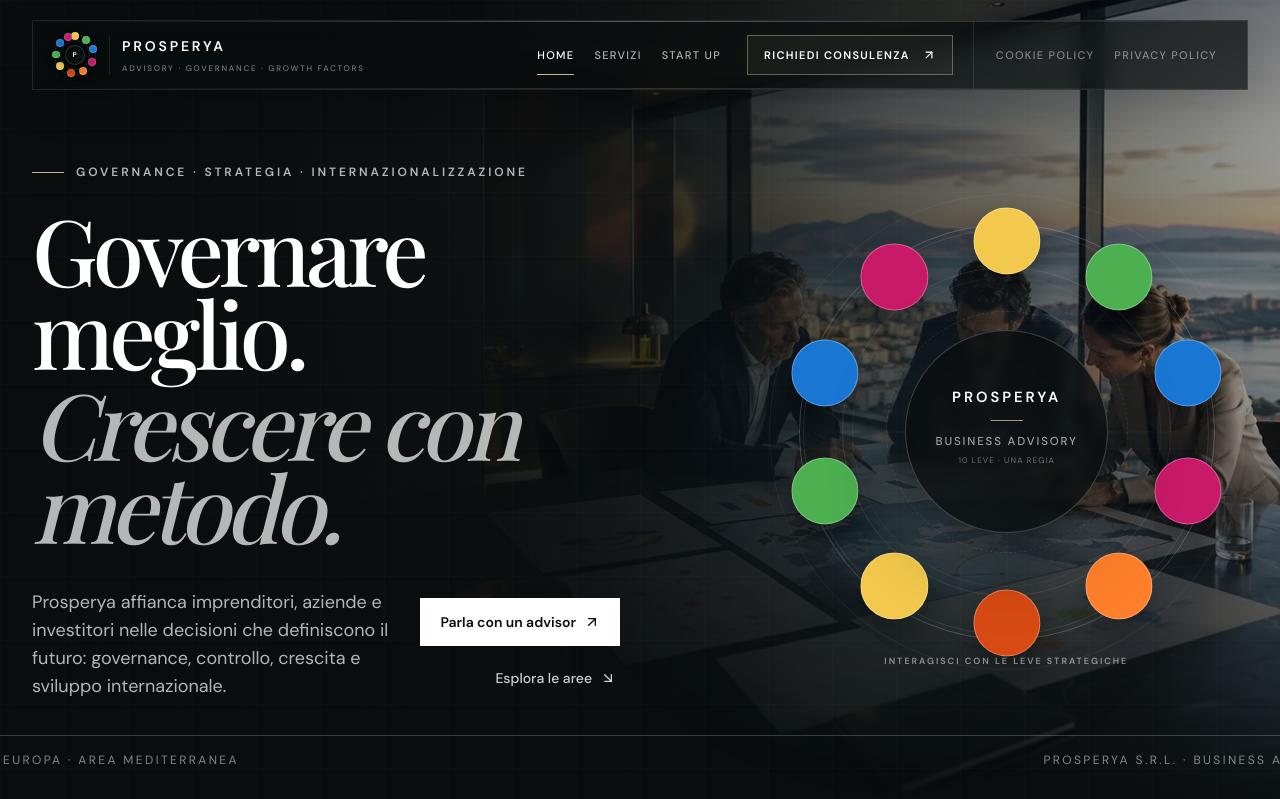
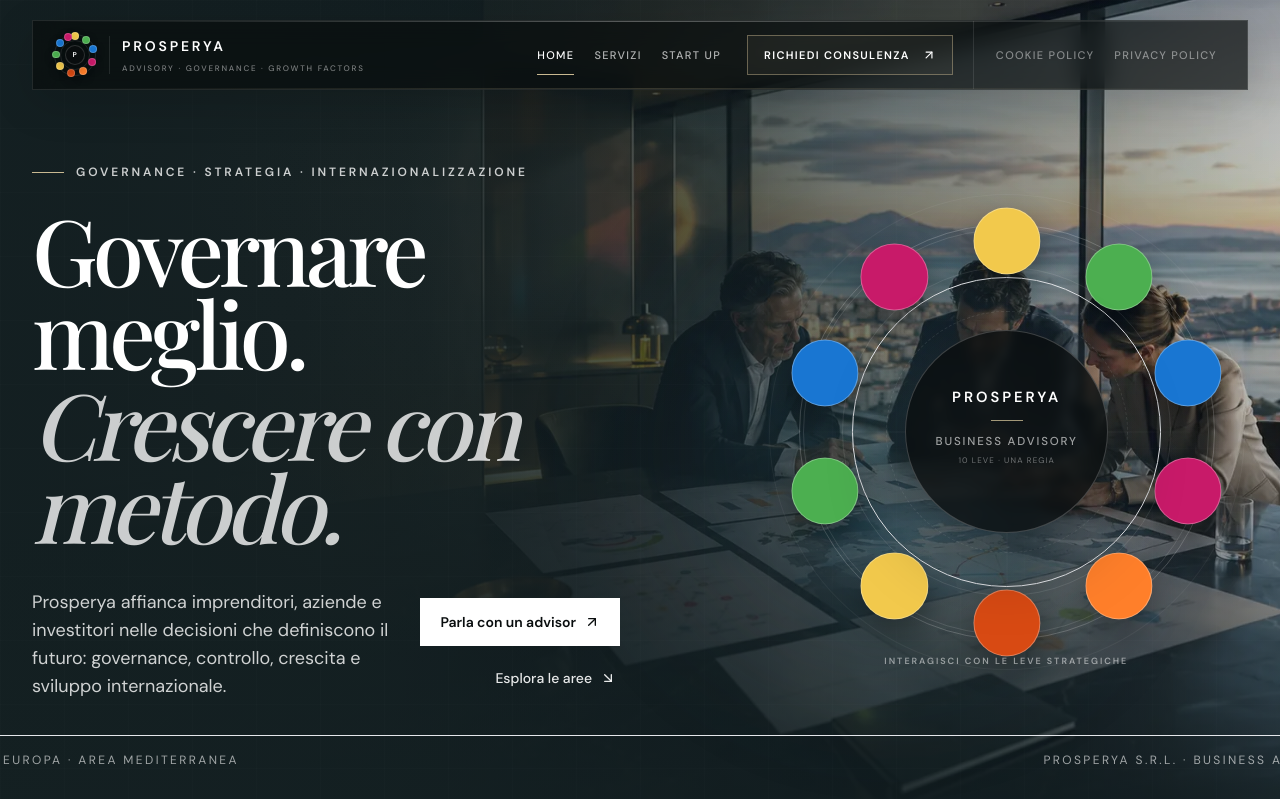
Before and after one commit to gaetanomeli95-lab/Prosperya-site, a Next.js app: page / in a window 1280 px wide. Shown: the top 799 px of the page. Built offline with nearby package versions, Linux system fonts and the light colour scheme; a web font is replaced by a local one.

Commit message:
design: brighten hero while preserving premium contrast

```diff
--- a/src/components/Hero.tsx
+++ b/src/components/Hero.tsx
@@ -9,7 +9,7 @@ import { InteractiveBrandMark } from './InteractiveBrandMark';
 
 export function Hero() {
   return (
-    <section className="relative min-h-[100svh] w-full overflow-hidden bg-night text-white" aria-label="Hero">
+    <section className="relative min-h-[100svh] w-full overflow-hidden bg-[#142022] text-white" aria-label="Hero">
       <div className="absolute inset-0">
         <Image
           src="/images/hero1.webp"
@@ -19,85 +19,53 @@ export function Hero() {
           priority
           sizes="100vw"
         />
-        <div className="absolute inset-0 bg-[linear-gradient(90deg,rgba(9,13,14,.99)_0%,rgba(9,13,14,.95)_36%,rgba(9,13,14,.70)_62%,rgba(9,13,14,.30)_100%)]" />
-        <div className="absolute inset-0 bg-[linear-gradient(180deg,rgba(9,13,14,.22)_0%,rgba(9,13,14,.06)_48%,rgba(9,13,14,.88)_100%)]" />
-        <div className="absolute inset-0 prosperya-grid opacity-35" />
-        <div className="absolute right-[8%] top-[20%] hidden h-[36rem] w-[36rem] rounded-full bg-[radial-gradient(circle,rgba(49,95,103,.18),transparent_68%)] blur-3xl lg:block" />
+        <div className="absolute inset-0 bg-[linear-gradient(90deg,rgba(20,32,34,.96)_0%,rgba(20,32,34,.90)_34%,rgba(20,32,34,.58)_62%,rgba(20,32,34,.18)_100%)]" />
+        <div className="absolute inset-0 bg-[linear-gradient(180deg,rgba(20,32,34,.14)_0%,rgba(20,32,34,.03)_48%,rgba(20,32,34,.72)_100%)]" />
+        <div className="absolute inset-0 prosperya-grid opacity-28" />
+        <div className="absolute right-[8%] top-[20%] hidden h-[36rem] w-[36rem] rounded-full bg-[radial-gradient(circle,rgba(63,121,131,.24),transparent_68%)] blur-3xl lg:block" />
       </div>
 
       <div className="relative z-10 mx-auto flex min-h-[100svh] max-w-[1480px] flex-col justify-end px-5 pb-8 pt-28 sm:px-6 sm:pb-10 sm:pt-32 lg:justify-center lg:px-8 lg:pb-16 lg:pt-32">
         <div className="grid items-center gap-10 lg:grid-cols-12 lg:gap-6 xl:gap-10">
           <div className="lg:col-span-7 xl:col-span-6">
-            <motion.div
-              initial={{ opacity: 0, y: 14 }}
-              animate={{ opacity: 1, y: 0 }}
-              transition={{ duration: 0.65 }}
-              className="mb-5 flex items-center gap-3 sm:mb-7"
-            >
+            <motion.div initial={{ opacity: 0, y: 14 }} animate={{ opacity: 1, y: 0 }} transition={{ duration: 0.65 }} className="mb-5 flex items-center gap-3 sm:mb-7">
               <span className="h-px w-8 shrink-0 bg-sand" />
-              <p className="eyebrow max-w-[16rem] !text-white/70 sm:max-w-none">{home.hero.eyebrow}</p>
+              <p className="eyebrow max-w-[16rem] !text-white/78 sm:max-w-none">{home.hero.eyebrow}</p>
             </motion.div>
 
-            <motion.h1
-              initial={{ opacity: 0, y: 22 }}
-              animate={{ opacity: 1, y: 0 }}
-              transition={{ duration: 0.8, delay: 0.08 }}
-              className="max-w-[940px] text-[clamp(2.7rem,13vw,4.9rem)] font-heading font-medium leading-[0.9] tracking-tighter2 !text-white sm:text-[clamp(3.3rem,8.7vw,6rem)] lg:text-[clamp(4.2rem,7.2vw,7.7rem)]"
-            >
+            <motion.h1 initial={{ opacity: 0, y: 22 }} animate={{ opacity: 1, y: 0 }} transition={{ duration: 0.8, delay: 0.08 }} className="max-w-[940px] text-[clamp(2.7rem,13vw,4.9rem)] font-heading font-medium leading-[0.9] tracking-tighter2 !text-white sm:text-[clamp(3.3rem,8.7vw,6rem)] lg:text-[clamp(4.2rem,7.2vw,7.7rem)]">
               Governare meglio.
-              <span className="mt-2 block italic !text-white/70">Crescere con metodo.</span>
+              <span className="mt-2 block italic !text-white/78">Crescere con metodo.</span>
             </motion.h1>
 
-            <motion.div
-              initial={{ opacity: 0, scale: 0.94, y: 18 }}
-              animate={{ opacity: 1, scale: 1, y: 0 }}
-              transition={{ duration: 0.8, delay: 0.18 }}
-              className="mx-auto mt-7 w-full max-w-[360px] sm:max-w-[410px] lg:hidden"
-            >
+            <motion.div initial={{ opacity: 0, scale: 0.94, y: 18 }} animate={{ opacity: 1, scale: 1, y: 0 }} transition={{ duration: 0.8, delay: 0.18 }} className="mx-auto mt-7 w-full max-w-[360px] sm:max-w-[410px] lg:hidden">
               <InteractiveBrandMark />
             </motion.div>
 
-            <motion.div
-              initial={{ opacity: 0, y: 20 }}
-              animate={{ opacity: 1, y: 0 }}
-              transition={{ duration: 0.75, delay: 0.22 }}
-              className="mt-7 grid gap-6 sm:mt-9 sm:grid-cols-[minmax(0,1fr)_auto] sm:items-end lg:mt-10"
-            >
-              <p className="max-w-xl text-[15px] leading-[1.75] !text-white/70 sm:text-[17px] lg:text-lg">
-                {home.hero.description}
-              </p>
+            <motion.div initial={{ opacity: 0, y: 20 }} animate={{ opacity: 1, y: 0 }} transition={{ duration: 0.75, delay: 0.22 }} className="mt-7 grid gap-6 sm:mt-9 sm:grid-cols-[minmax(0,1fr)_auto] sm:items-end lg:mt-10">
+              <p className="max-w-xl text-[15px] leading-[1.75] !text-white/80 sm:text-[17px] lg:text-lg">{home.hero.description}</p>
               <div className="flex w-full flex-col gap-2.5 sm:w-auto sm:items-end">
                 <Link href="/contatti/" className="group inline-flex min-h-12 w-full items-center justify-center gap-2 bg-white px-5 py-3.5 text-sm font-semibold !text-night transition-colors hover:bg-sand sm:w-auto">
                   {home.hero.ctaPrimary}
                   <ArrowUpRight className="h-4 w-4 transition-transform group-hover:-translate-y-0.5 group-hover:translate-x-0.5" />
                 </Link>
-                <Link href="/servizi/" className="inline-flex min-h-11 w-full items-center justify-center gap-2 border border-white/20 px-4 py-2 text-sm font-medium !text-white/80 transition-colors hover:bg-white/5 hover:!text-white sm:w-auto sm:border-0 sm:px-1 sm:justify-end">
+                <Link href="/servizi/" className="inline-flex min-h-11 w-full items-center justify-center gap-2 border border-white/25 px-4 py-2 text-sm font-medium !text-white/90 transition-colors hover:bg-white/8 hover:!text-white sm:w-auto sm:border-0 sm:px-1 sm:justify-end">
                   Esplora le aree <ArrowDownRight className="h-4 w-4" />
                 </Link>
               </div>
             </motion.div>
           </div>
 
-          <motion.aside
-            initial={{ opacity: 0, scale: 0.9, y: 22 }}
-            animate={{ opacity: 1, scale: 1, y: 0 }}
-            transition={{ duration: 1, delay: 0.22 }}
-            className="relative hidden lg:col-span-5 lg:block xl:col-span-5 xl:col-start-8"
-          >
+          <motion.aside initial={{ opacity: 0, scale: 0.9, y: 22 }} animate={{ opacity: 1, scale: 1, y: 0 }} transition={{ duration: 1, delay: 0.22 }} className="relative hidden lg:col-span-5 lg:block xl:col-span-5 xl:col-start-8">
             <div className="relative mx-auto w-full max-w-[520px] lg:ml-auto">
-              <div className="absolute inset-[8%] rounded-full border border-white/10" />
-              <div className="absolute inset-[18%] rounded-full border border-white/5" />
+              <div className="absolute inset-[8%] rounded-full border border-white/12" />
+              <div className="absolute inset-[18%] rounded-full border border-white/7" />
               <InteractiveBrandMark />
             </div>
           </motion.aside>
         </div>
 
-        <motion.div
-          initial={{ opacity: 0 }}
-          animate={{ opacity: 1 }}
-          transition={{ duration: 0.8, delay: 0.7 }}
-          className="mt-8 flex items-center justify-between border-t border-white/20 pt-3 text-[9px] uppercase tracking-[0.16em] !text-white/50 sm:mt-10 sm:pt-4 sm:text-xs sm:tracking-[0.2em] lg:absolute lg:bottom-8 lg:left-8 lg:right-8 xl:left-[calc((100vw-1480px)/2+2rem)] xl:right-[calc((100vw-1480px)/2+2rem)]"
-        >
+        <motion.div initial={{ opacity: 0 }} animate={{ opacity: 1 }} transition={{ duration: 0.8, delay: 0.7 }} className="mt-8 flex items-center justify-between border-t border-white/24 pt-3 text-[9px] uppercase tracking-[0.16em] !text-white/60 sm:mt-10 sm:pt-4 sm:text-xs sm:tracking-[0.2em] lg:absolute lg:bottom-8 lg:left-8 lg:right-8 xl:left-[calc((100vw-1480px)/2+2rem)] xl:right-[calc((100vw-1480px)/2+2rem)]">
           <span>{home.hero.location}</span>
           <span className="hidden sm:inline">Prosperya S.R.L. · Business Advisory</span>
         </motion.div>
```
